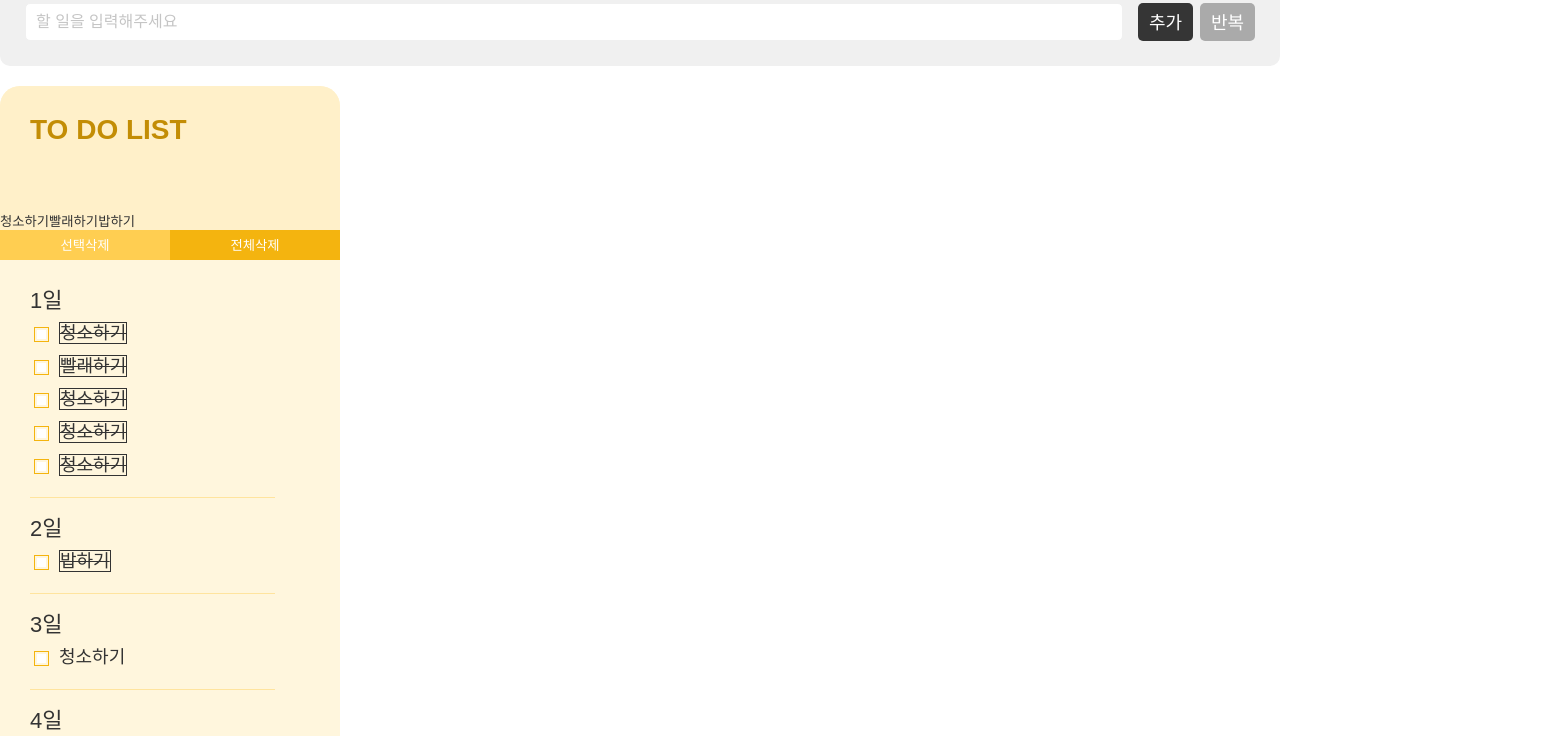
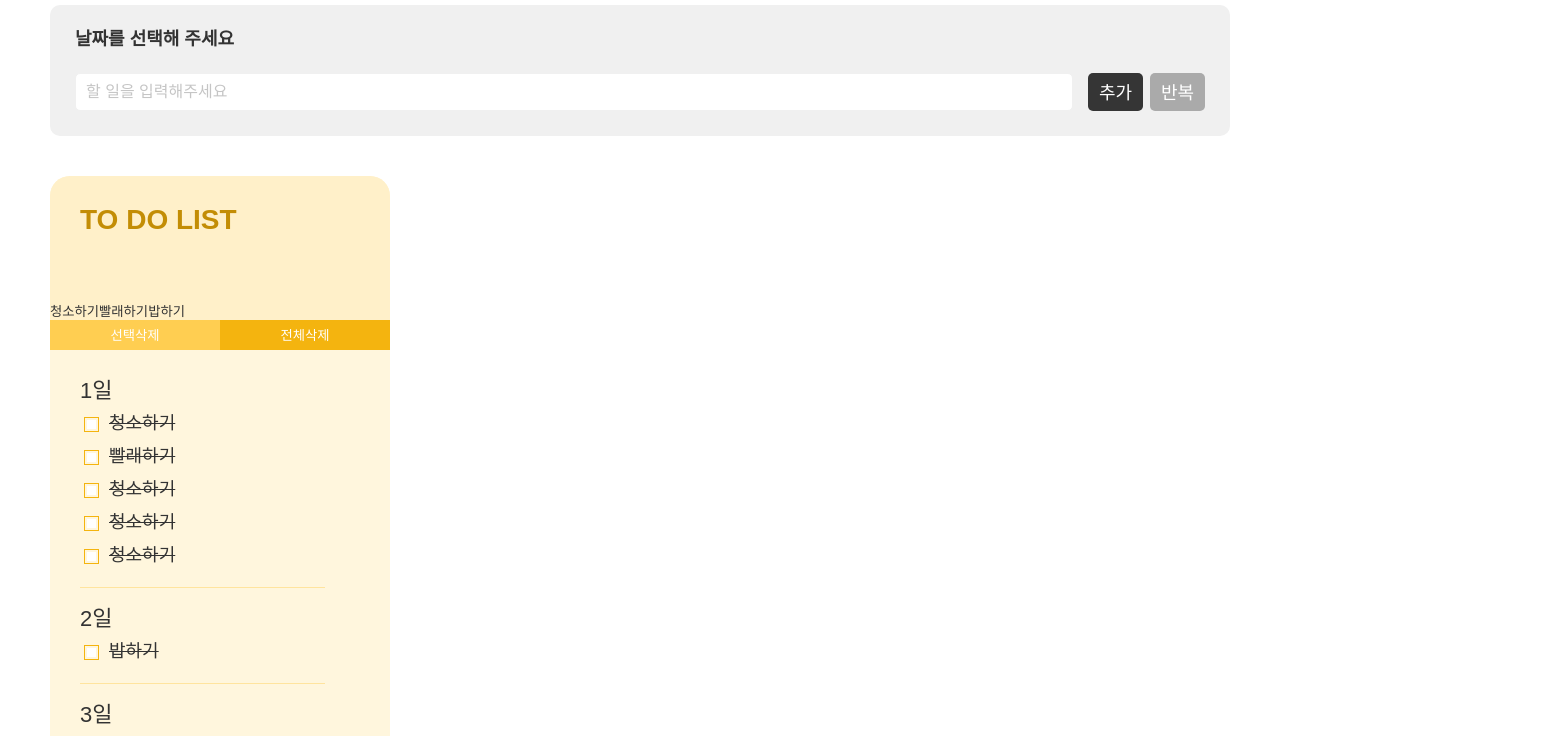
Before and after one commit to todoCalendar/todoCalendar, a React (Vite) app: page / in a window 1280 px wide. Shown: the part 910-1646 px from the top of the page, 1554 px wide, since content can reach past the window. Built offline with nearby package versions, Linux system fonts and the light colour scheme; a web font is replaced by a local one.

Commit message:
css/ 취소선 수정

```diff
--- a/src/assets/css/common.css
+++ b/src/assets/css/common.css
@@ -23,10 +23,18 @@
 /* 취소선 */
 .done {
     text-decoration: line-through;
-    border: 1px solid var(--mainText-color);
+    text-decoration-color: var(--mainText-color);
 }
 
 /* 캘린더 이벤트의 텍스트에 취소선을 적용하기 위한 별도 규칙 */
 .done .fc-event-title {
     text-decoration: line-through;
+    text-decoration-color: var(--mainText-color);
 }
+
+#root {
+    display: flex;
+    flex-direction: column;
+    gap: 20px;
+    padding: 50px;
+}
```
